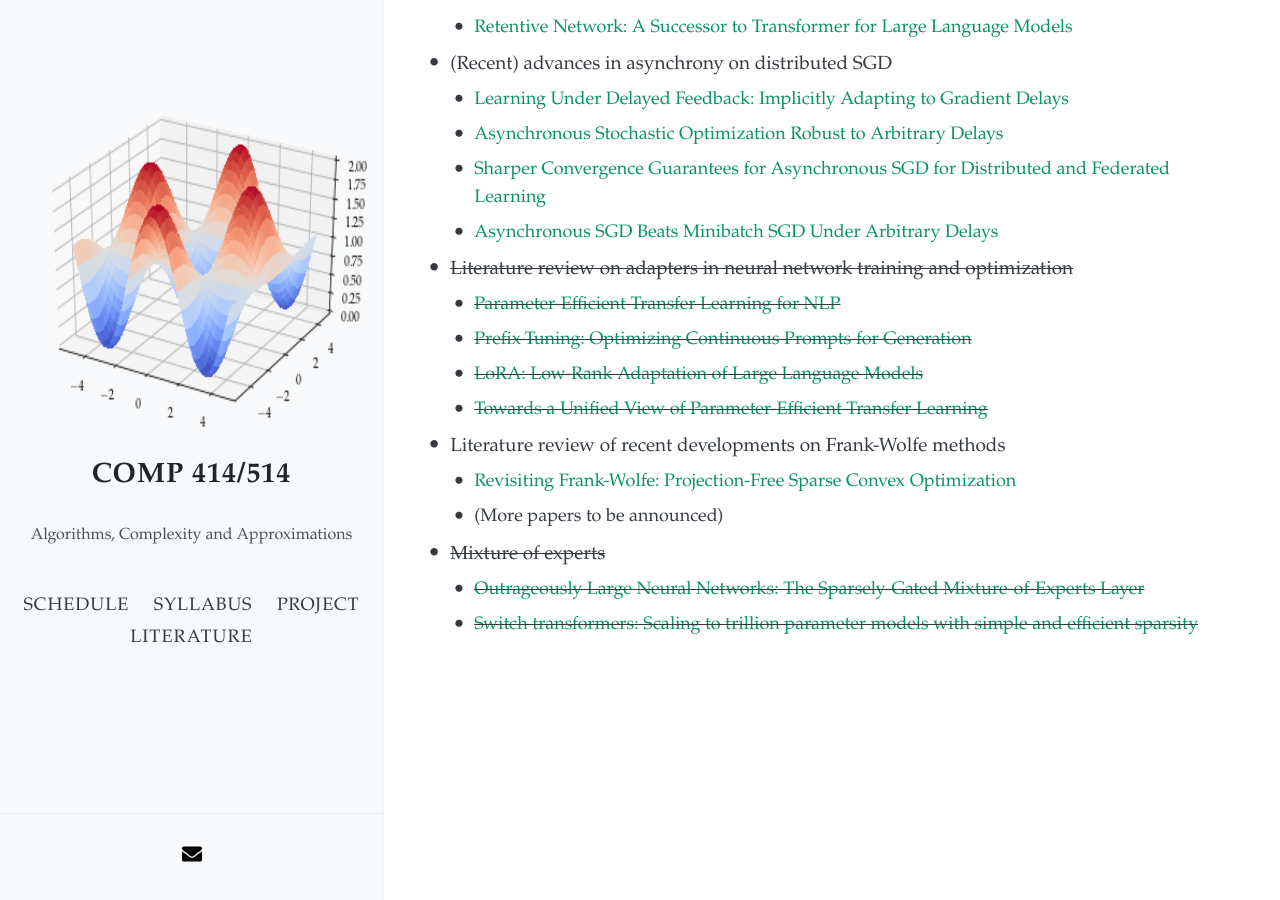
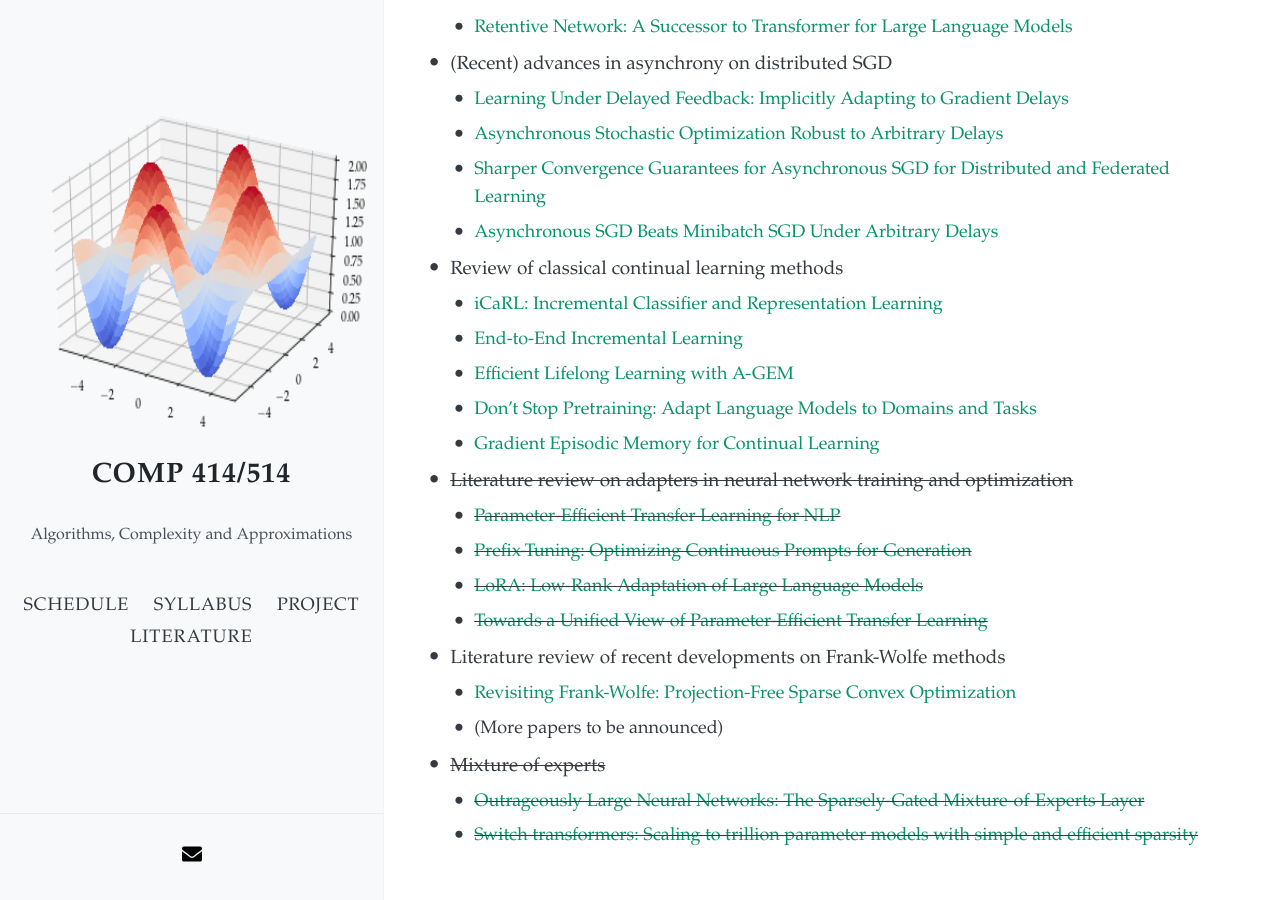
Before and after one commit to akyrillidis/comp414-514, a Jekyll site: the page built from project.md, in a window 1280 px wide and 900 px high, scrolled down 2099 px. Built offline with Jekyll 4.4.1, drawn with Linux system fonts in a browser that asks for light colours; nearby versions of some CDN libraries; before the commit the page ends 2809 px from its top, so only the background shows below that.

Commit message:
Update project.md

```diff
--- a/project.md
+++ b/project.md
@@ -69,6 +69,13 @@ The course project can be categorized as a literature review, original research,
   - [Sharper Convergence Guarantees for Asynchronous SGD for Distributed and Federated Learning](https://arxiv.org/pdf/2206.08307.pdf)
   - [Asynchronous SGD Beats Minibatch SGD Under Arbitrary Delays](https://arxiv.org/pdf/2206.07638.pdf)
 
+- Review of classical continual learning methods
+  - [iCaRL: Incremental Classifier and Representation Learning](https://arxiv.org/pdf/1611.07725.pdf)
+  - [End-to-End Incremental Learning](https://arxiv.org/pdf/1807.09536.pdf)
+  - [Efficient Lifelong Learning with A-GEM](https://arxiv.org/pdf/1812.00420.pdf)
+  - [Don't Stop Pretraining: Adapt Language Models to Domains and Tasks](https://arxiv.org/pdf/2004.10964.pdf)
+  - [Gradient Episodic Memory for Continual Learning](https://arxiv.org/pdf/1706.08840.pdf)
+
 - ~~Literature review on adapters in neural network training and optimization~~
   - ~~[Parameter-Efficient Transfer Learning for NLP](https://arxiv.org/pdf/1902.00751.pdf)~~
   - ~~[Prefix-Tuning: Optimizing Continuous Prompts for Generation](https://arxiv.org/pdf/2101.00190.pdf)~~
```
